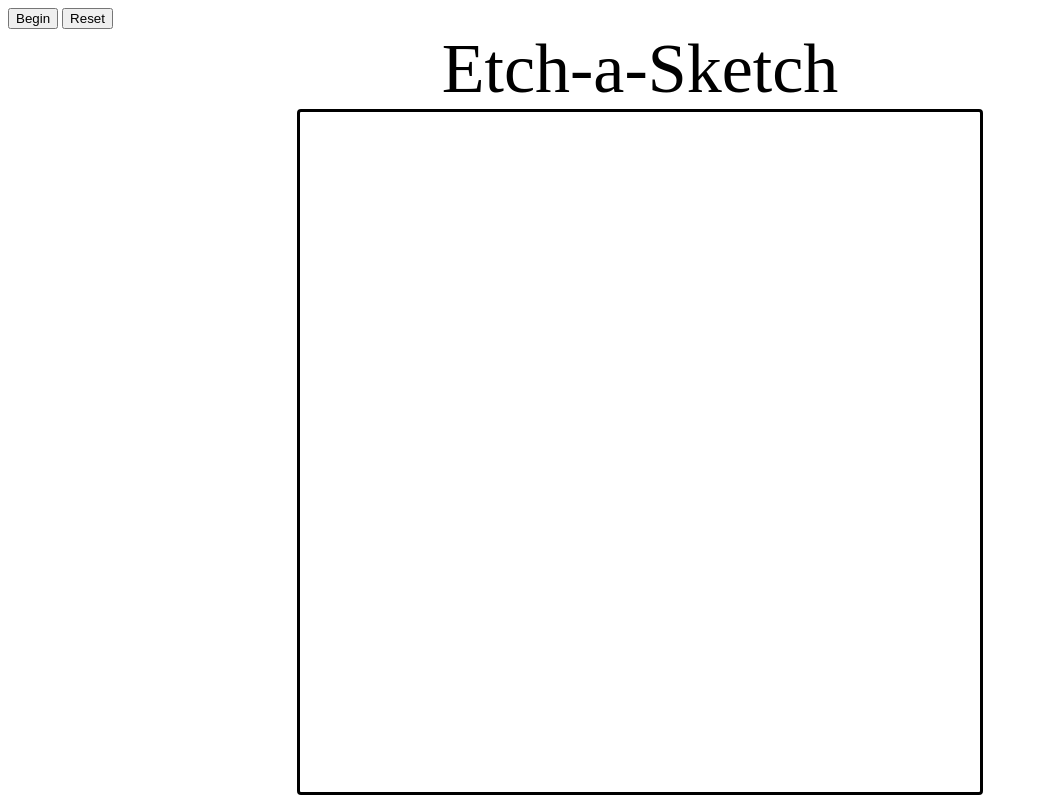
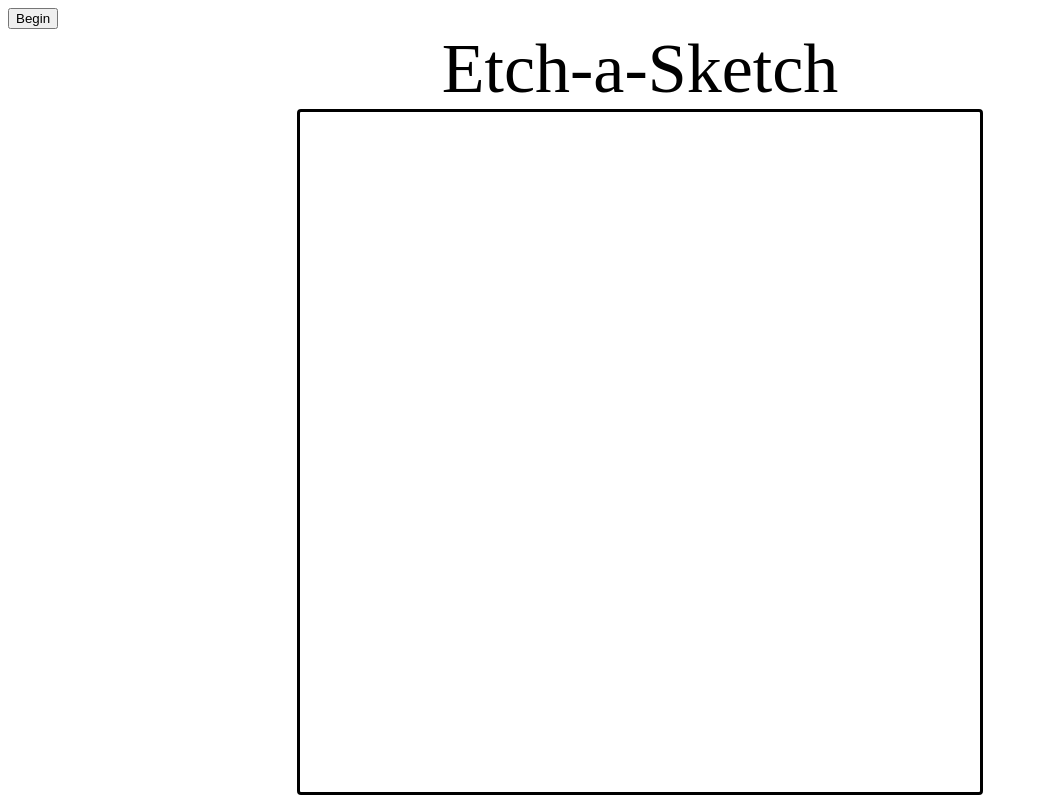
Before and after one commit to NomadRebel/etch-a-sketch, a plain HTML site: page index.html in a window 1280 px wide. Shown: the whole page, without its empty margins (0-1038 px from the left). Drawn offline with Linux system fonts and the light colour scheme.

Commit message:
remove the end button as it doesn't do anything

```diff
--- a/index.html
+++ b/index.html
@@ -8,7 +8,6 @@
 </head>
 <body>
   <button id="start">Begin</button>
-  <button id="end">Reset</button>
   <div class="heading">Etch-a-Sketch</div>
   <div id="main"></div>
   <script src="script.js"></script>
```
